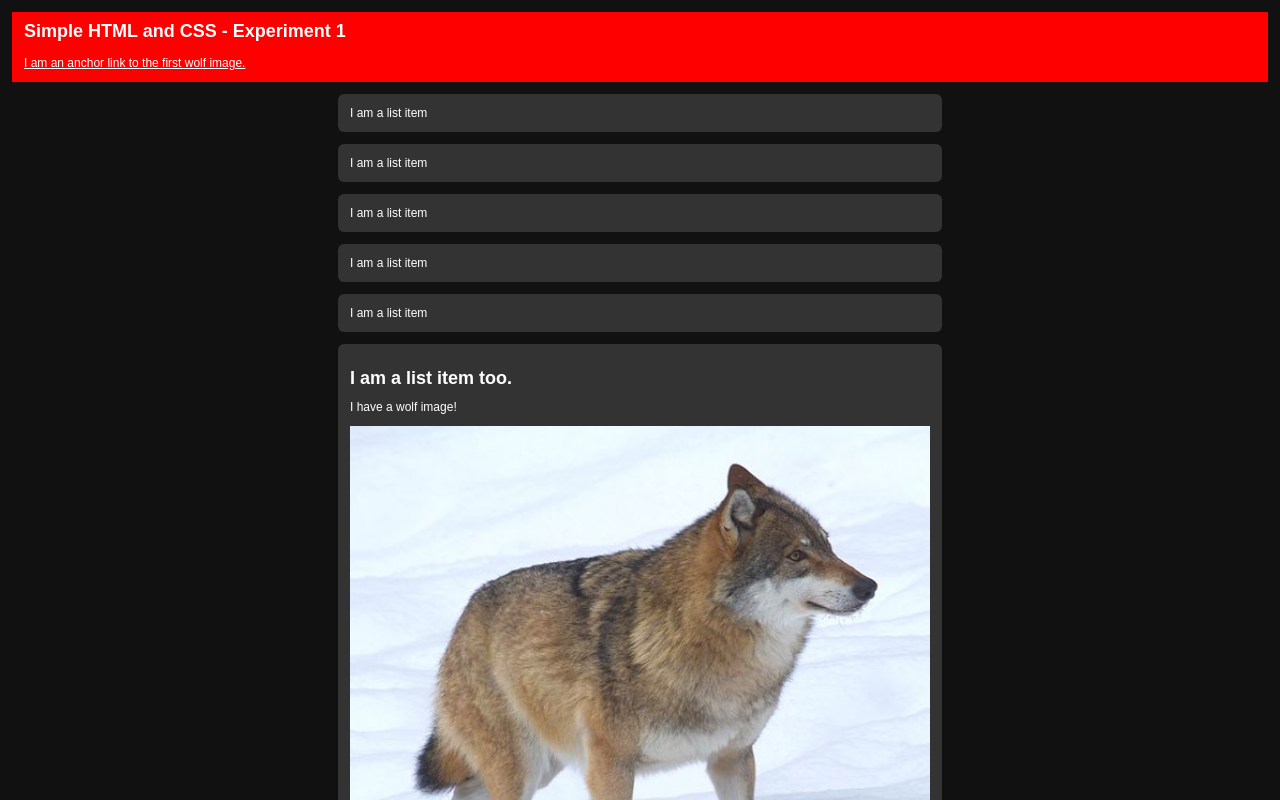
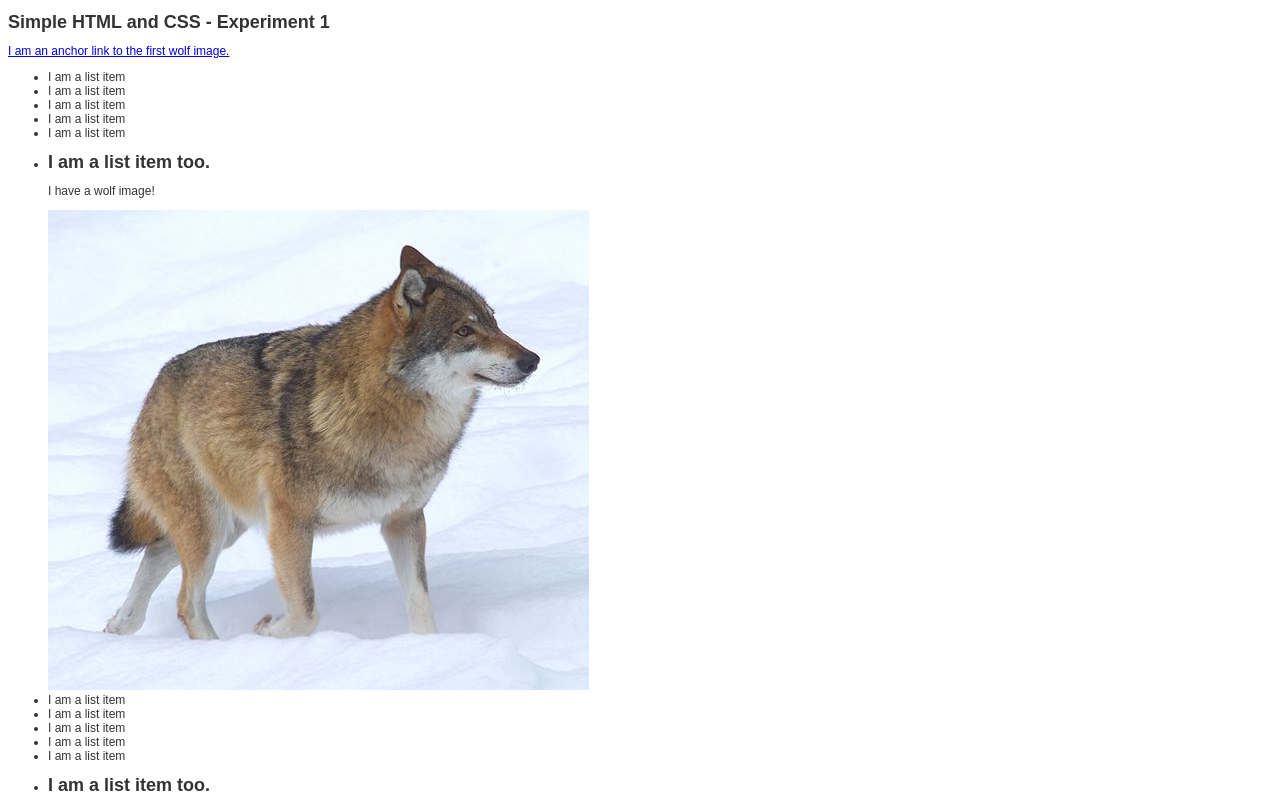
Before and after one commit to jx2150/simple-html-and-css, a plain HTML site: page index.html in a window 1280 px wide. Shown: the top 800 px of the page. Drawn offline with Linux system fonts and the light colour scheme.

Commit message:
remove css

```diff
--- a/css/styles.css
+++ b/css/styles.css
@@ -2,50 +2,3 @@ html {
 	font: 12px/14px sans-serif;
 	color: #333333;
 }
-
-
-
-
-body {
-	background: #111111;
-	color: #fff;
-	margin: 1em;
-	padding: 0;
-}
-
-header {
-	background: red;
-	padding: 1em;
-}
-
-header h1 {
-	margin: 0 0 1em;
-	/*padding: 1em;*/
-}
-
-ul {
-	margin: 0 auto;
-	padding: 0;
-	width: 50%;
-}
-
-li {
-	list-style: none;
-	margin: 1em;
-	padding: 1em;
-	background: #333;
-	border-radius: .5em;
-}
-
-li img {
-	display: block;
-	width: 100%;
-}
-
-a {
-	color: white;
-}
-
-a:hover {
-	color: beige;
-}
```
